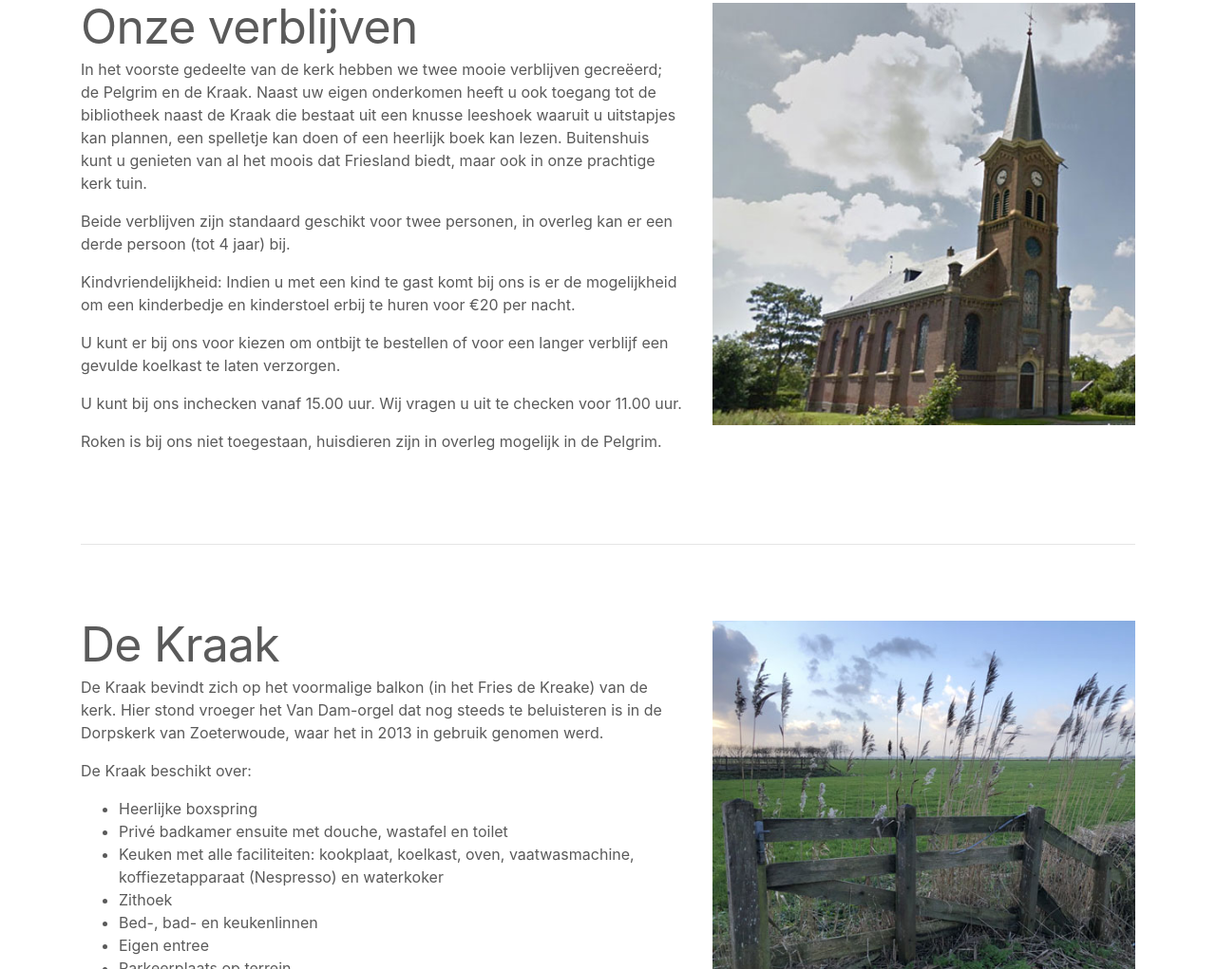
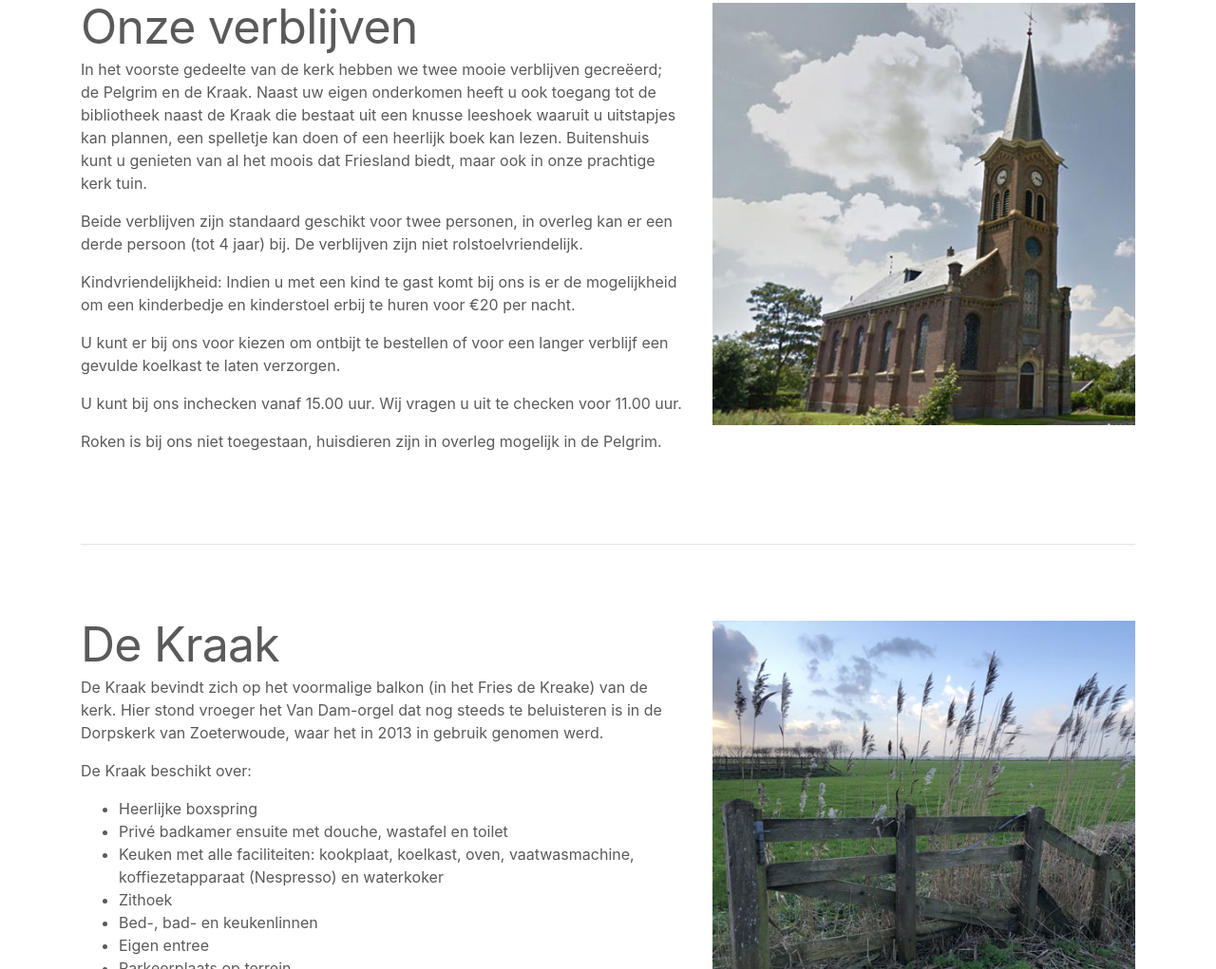
Before and after one commit to tsanders42/nl.mauritiuskerk, a plain HTML site: page index.html in a window 1280 px wide. Shown: the part 1812-2833 px from the top of the page at 95% size. Drawn offline with nearby package versions, Linux system fonts and the light colour scheme; a script that the page names is missing; files whose address does not match are found by name.

Commit message:
Update index.html

```diff
--- a/index.html
+++ b/index.html
@@ -165,7 +165,7 @@
             <a name="onzeverblijven"></a>
             <h2 class="featurette-heading">Onze verblijven</h2>
             <p>In het voorste gedeelte van de kerk hebben we twee mooie verblijven gecreëerd; de Pelgrim en de Kraak. Naast uw eigen onderkomen heeft u ook toegang tot de bibliotheek naast de Kraak die bestaat uit een knusse leeshoek waaruit u uitstapjes kan plannen, een spelletje kan doen of een heerlijk boek kan lezen. Buitenshuis kunt u genieten van al het moois dat Friesland biedt, maar ook in onze prachtige kerk tuin.</p>
-            <p>Beide verblijven zijn standaard geschikt voor twee personen, in overleg kan er een derde persoon (tot 4 jaar) bij.</p>
+            <p>Beide verblijven zijn standaard geschikt voor twee personen, in overleg kan er een derde persoon (tot 4 jaar) bij. De verblijven zijn niet rolstoelvriendelijk.</p>
             <p>Kindvriendelijkheid: Indien u met een kind te gast komt bij ons is er de mogelijkheid om een kinderbedje en kinderstoel erbij te huren voor €20 per nacht.</p>
             <p>U kunt er bij ons voor kiezen om ontbijt te bestellen of voor een langer verblijf een gevulde koelkast te laten verzorgen.</p>
             <p>U kunt bij ons inchecken vanaf 15.00 uur. Wij vragen u uit te checken voor 11.00 uur.</p>
```
